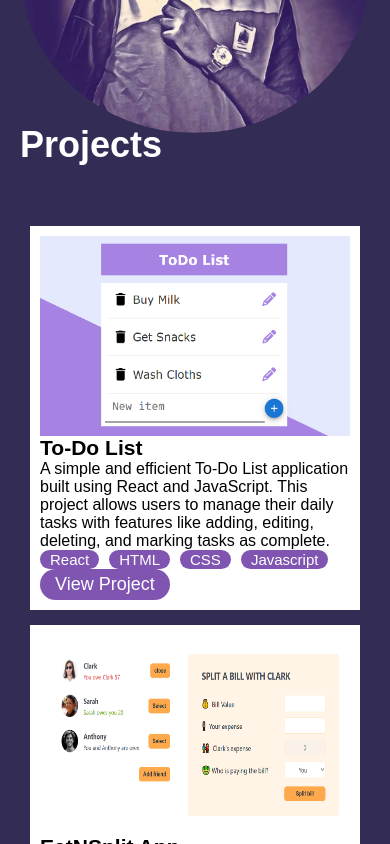
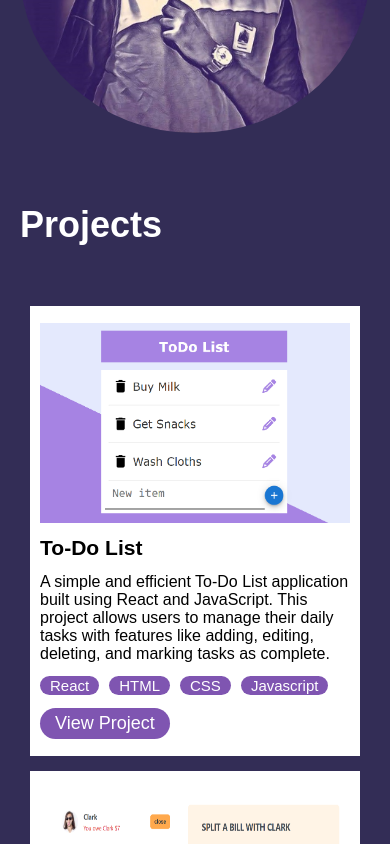
Before and after one commit to CartCane/portfolio, a React (Vite) app: page / in a window 390 px wide. Shown: the part 760-1604 px from the top of the page. Built offline with nearby package versions, Linux system fonts and the light colour scheme.

Commit message:
improved display of image and margin of project

```diff
--- a/src/App.css
+++ b/src/App.css
@@ -208,12 +208,15 @@ li{
     .project {
         font-size: 1.8rem;
         height: auto;
-        margin-top: 2rem;
+    }
+
+    .project h1{
+        margin-top: 10rem;
     }
 
     .cards {
         grid-template-columns: 1fr;
-        grid-template-rows: auto;
+        grid-template-rows: 45rem 45rem;
         padding: 1rem;
     }
 
--- a/src/data.js
+++ b/src/data.js
@@ -1,7 +1,7 @@
 const data = {
  projects: [
     {
-        image: "/to-do.png",
+        image: "./to-do.png",
         title: "To-Do List",
         description: "A simple and efficient To-Do List application built using React and JavaScript. This project allows users to manage their daily tasks with features like adding, editing, deleting, and marking tasks as complete.",
         features: ["✅ Add new task", "✏️ Edit existing tasks", "🗑️ Delete tasks", "📌 Mark tasks as completed", "⚡ Responsive and interactive UI"],
@@ -9,7 +9,7 @@ const data = {
         link: "https://CartCane.github.io/my-todo-app"
     },
     {
-        image: "/eatNsplit.png",
+        image: "./eatNsplit.png",
         title: "EatNSplit App",
         description: "EatNSplit is a user-friendly bill-splitting application built with React and JavaScript. It helps users easily track and split expenses among friends. Perfect for group outings, shared meals, and travel budgeting.",
         features: ["👥 Add friends with names and custom avatars", "➕ Add and split expenses between you and friends", "💰 See who owes whom and how much", "🔄 Dynamic status updates"],
```
